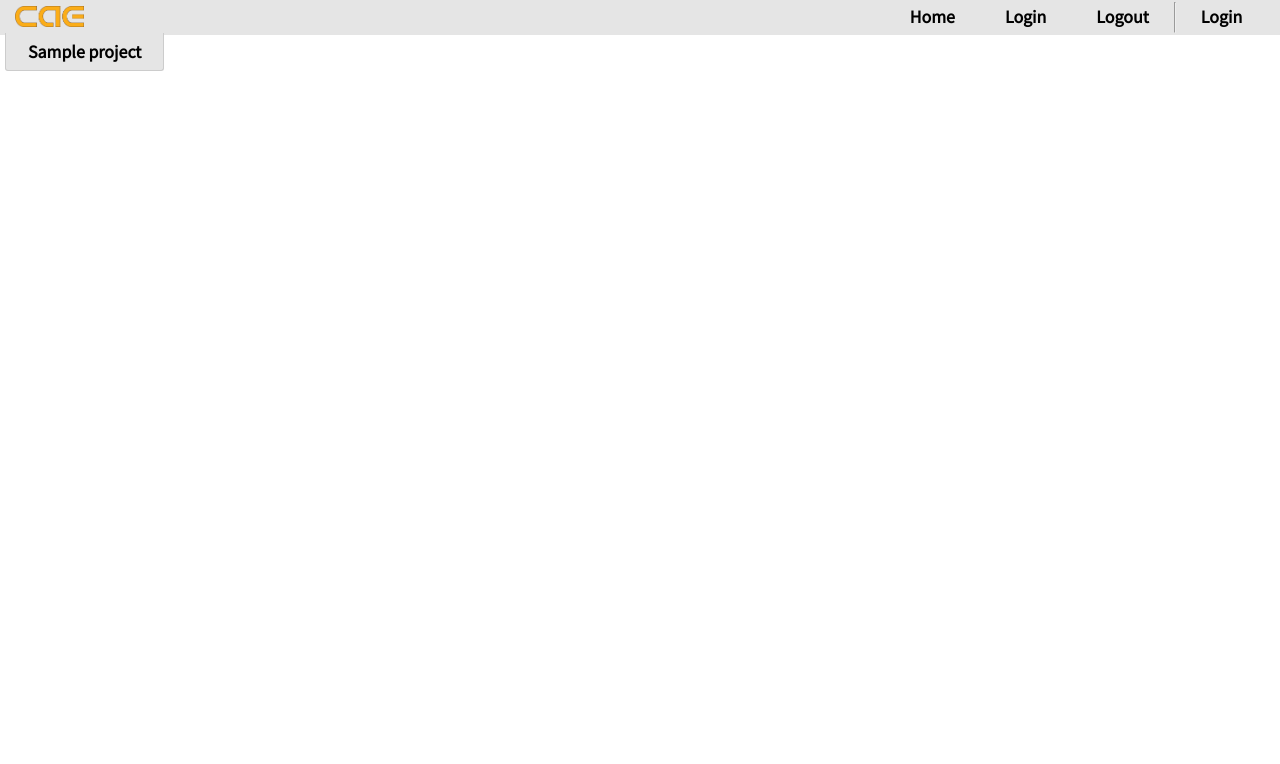
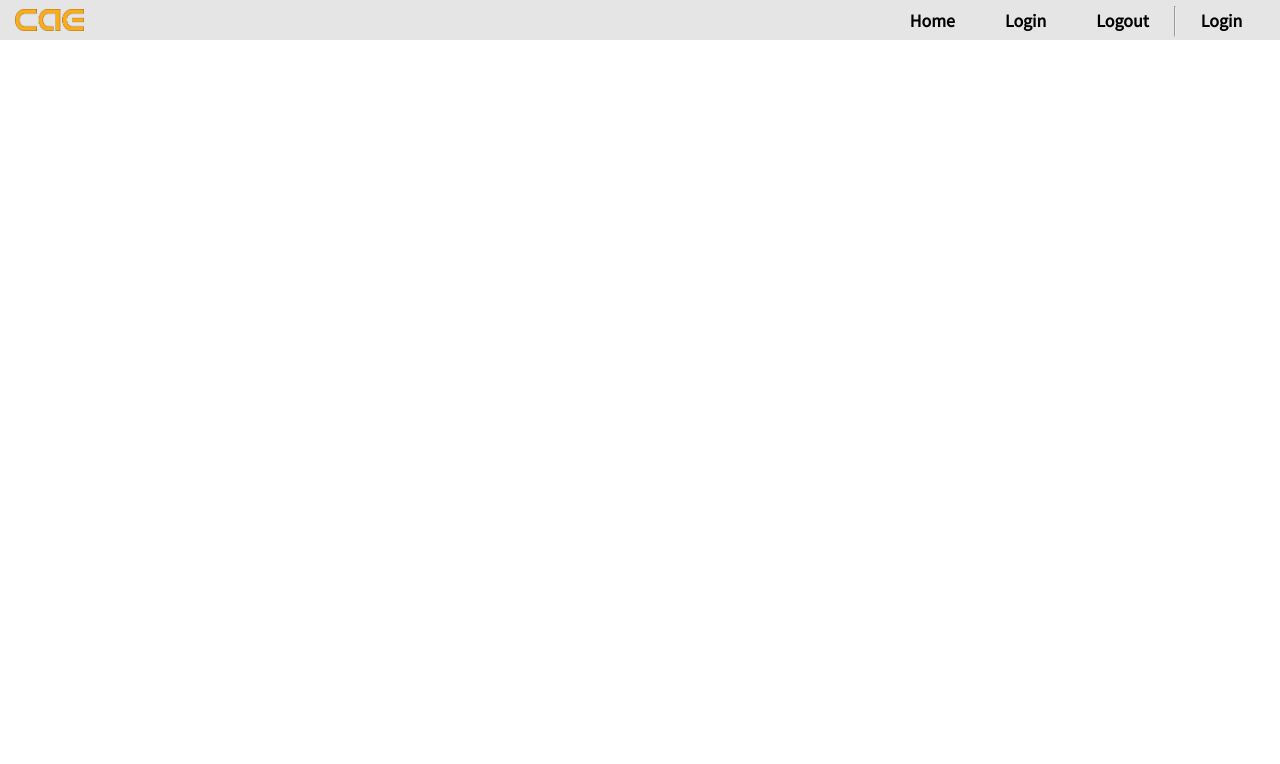
Before and after one commit to jsziede/CAE_Workspace, a Django app: template cae_home/templates/cae_home/main.html in a window 1280 px wide. Shown: the top 764 px of the page. Run offline with Django 3.2, Linux system fonts and the light colour scheme; the template is opened without the code that fills it: most values are stand-ins (such as "Sample title", 1, 10 or a date in 2020).

Commit message:
Small nav layout fixes

```diff
--- a/cae_home/static/cae_home/css/base.css
+++ b/cae_home/static/cae_home/css/base.css
@@ -176,7 +176,8 @@ header {
   -webkit-justify-content: space-between;
   -moz-justify-content: space-between;
   -ms-justify-content: space-between;
-  justify-content: space-between; }
+  justify-content: space-between;
+  height: 40px; }
   header .header-top {
     display: -webkit-box;
     display: -moz-box;
@@ -190,7 +191,12 @@ header {
     -webkit-justify-content: space-between;
     -moz-justify-content: space-between;
     -ms-justify-content: space-between;
-    justify-content: space-between; }
+    justify-content: space-between;
+    -webkit-align-items: center;
+    -moz-align-items: center;
+    -ms-align-items: center;
+    align-items: center;
+    height: 40px; }
   header .header-bottom {
     display: none; }
 
@@ -219,6 +225,8 @@ header .site-logo nav {
     justify-content: center;
     width: 100%;
     height: 100%; }
+  header .site-logo nav > ul > li > ul {
+    top: 40px; }
   header .site-logo nav img {
     max-width: 100px;
     max-height: 26px;
@@ -281,8 +289,7 @@ header nav {
   -moz-box-flex: 1;
   -webkit-flex: 1;
   -ms-flex: 1;
-  flex: 1;
-  min-height: 28px; }
+  flex: 1; }
   @media only screen and (min-width: 869px) {
     header nav {
       -webkit-justify-content: space-around;
@@ -333,6 +340,9 @@ header nav {
     -moz-justify-content: space-around;
     -ms-justify-content: space-around;
     justify-content: space-around; }
+    @media only screen and (min-width: 869px) {
+      header nav ul > li > ul {
+        top: 40px; } }
   header nav ul > li > ul > li {
     padding: 2px; }
   header nav ul > li:hover > ul, header nav ul > li:hover > ul:hover {
@@ -395,6 +405,11 @@ header nav {
     margin-bottom: auto;
     padding: 0; }
 
+.header-bottom {
+  position: absolute;
+  top: 40px;
+  right: 0;
+  left: 0; }
   .header-bottom nav {
     display: -webkit-box;
     display: -moz-box;
--- a/cae_home/static/cae_home/css/sass/_header.scss
+++ b/cae_home/static/cae_home/css/sass/_header.scss
@@ -39,10 +39,15 @@ header {
     @include flex-direction(column);
     @include justify-content(space-between);
 
+    height: 40px;
+
     .header-top {
         @include display-flex;
         @include flex-direction(row);
         @include justify-content(space-between);
+        @include align-items(center);
+
+        height: 40px;
     }
 
     .header-bottom {
@@ -76,6 +81,10 @@ header .site-logo nav {
 
         width: 100%;
         height: 100%;
+    }
+
+    > ul > li > ul {
+        top: 40px;
     }
 
     img {
--- a/cae_home/static/cae_home/css/sass/_nav.scss
+++ b/cae_home/static/cae_home/css/sass/_nav.scss
@@ -40,8 +40,6 @@ header nav {
     @include justify-content(flex-end);
     @include flex(1);
 
-    min-height: 28px;
-
     // Change alignment on larger screens.
     @media only screen and (min-width: $screen-tablet-mid) {
         @include justify-content(space-evenly);
@@ -50,6 +48,7 @@ header nav {
     // Main-nav properties.
     ul {
         display: none;
+
         @include flex-direction(row);
         @include justify-content(flex-end);
         @include flex(1);
@@ -80,10 +79,14 @@ header nav {
     // Sub-nav properties.
     ul > li > ul {
         position: absolute;
+        display: none;
 
-        display: none;
         @include flex-direction(column);
         @include justify-content(space-around);
+
+        @media only screen and (min-width: $screen-tablet-mid) {
+            top: 40px;
+        }
     }
 
     ul > li > ul > li {
@@ -153,7 +156,13 @@ header nav {
 //==== START Mobile Nav Dropdown Block ====//
 //=========================================//
 
-.header-bottom nav {
+.header-bottom {
+    position: absolute;
+    top: 40px;
+    right: 0;
+    left: 0;
+
+    nav {
         @include display-flex;
 
         ul {
@@ -167,6 +176,7 @@ header nav {
             display: none;
             @include flex-direction(row);
             @include flex-wrap(wrap);
+        }
     }
 }
 
```
Lines whose indentation alone changed are shown as unchanged.
